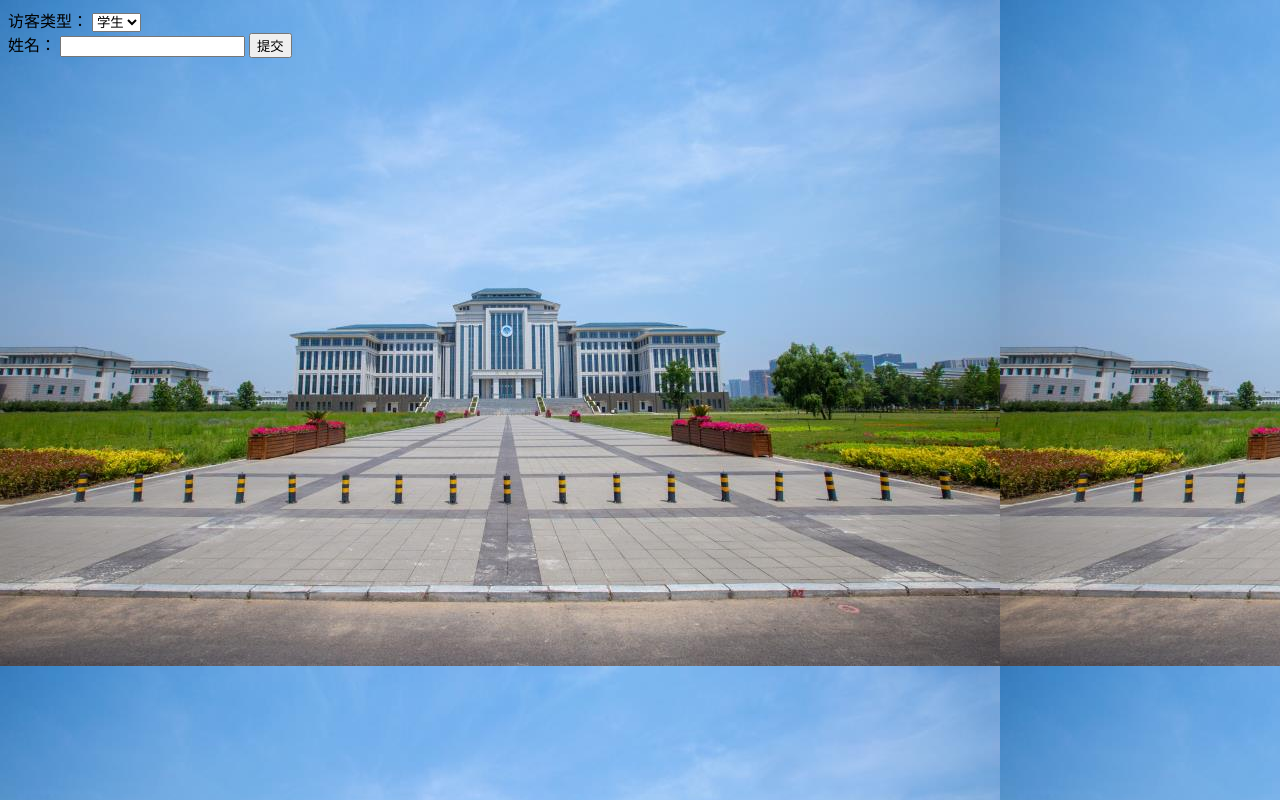
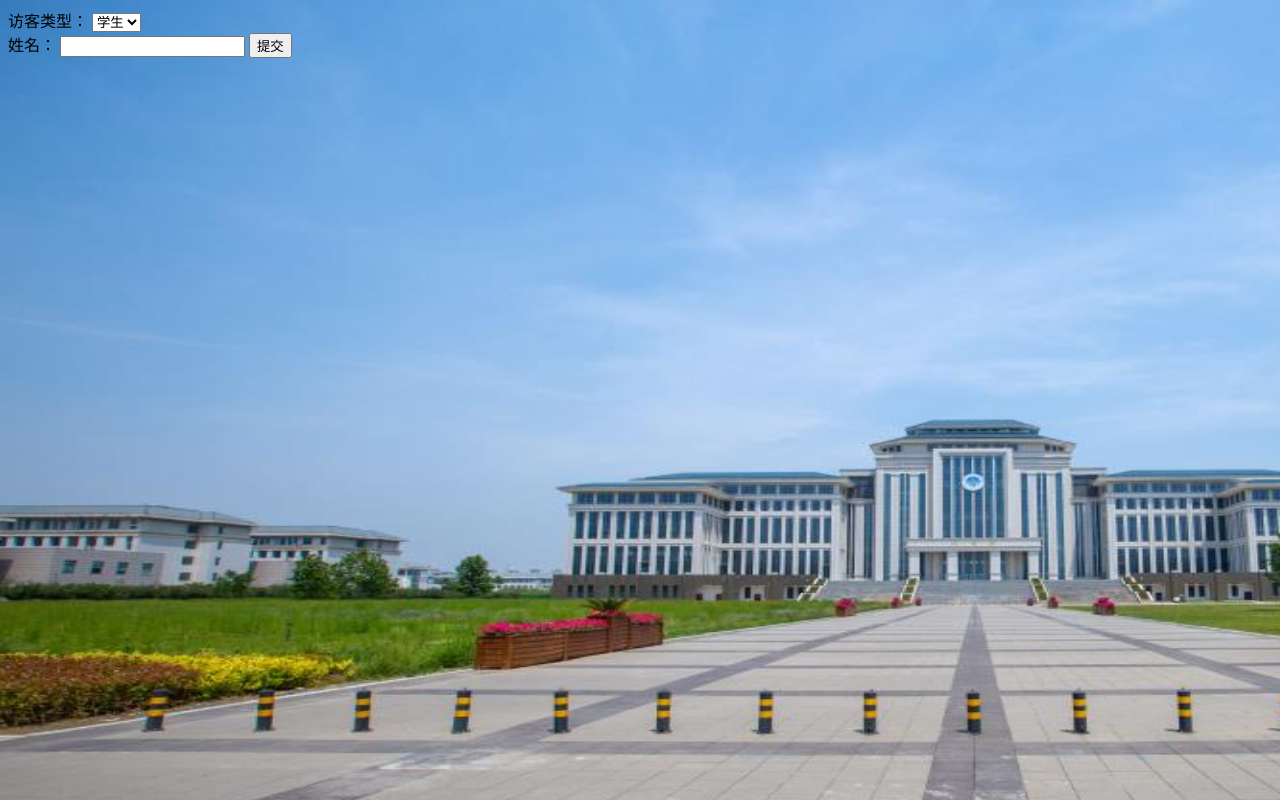
Before and after one commit to ShuiYuSanShi/201917225, a plain HTML site: page index.html in a window 1280 px wide. Drawn offline with Linux system fonts and the light colour scheme.

Commit message:
Update index.html

```diff
--- a/index.html
+++ b/index.html
@@ -3,7 +3,7 @@
 <head>
     <meta charset="UTF-8">
     <title>访客信息确认</title>
-     <link rel="stylesheet" type="text/css" href="css/index.css.css">
+     <link rel="stylesheet" type="text/css" href="css/index.css">
 </head>
 <body background="images/view/1.jpg">
 <form>
```
